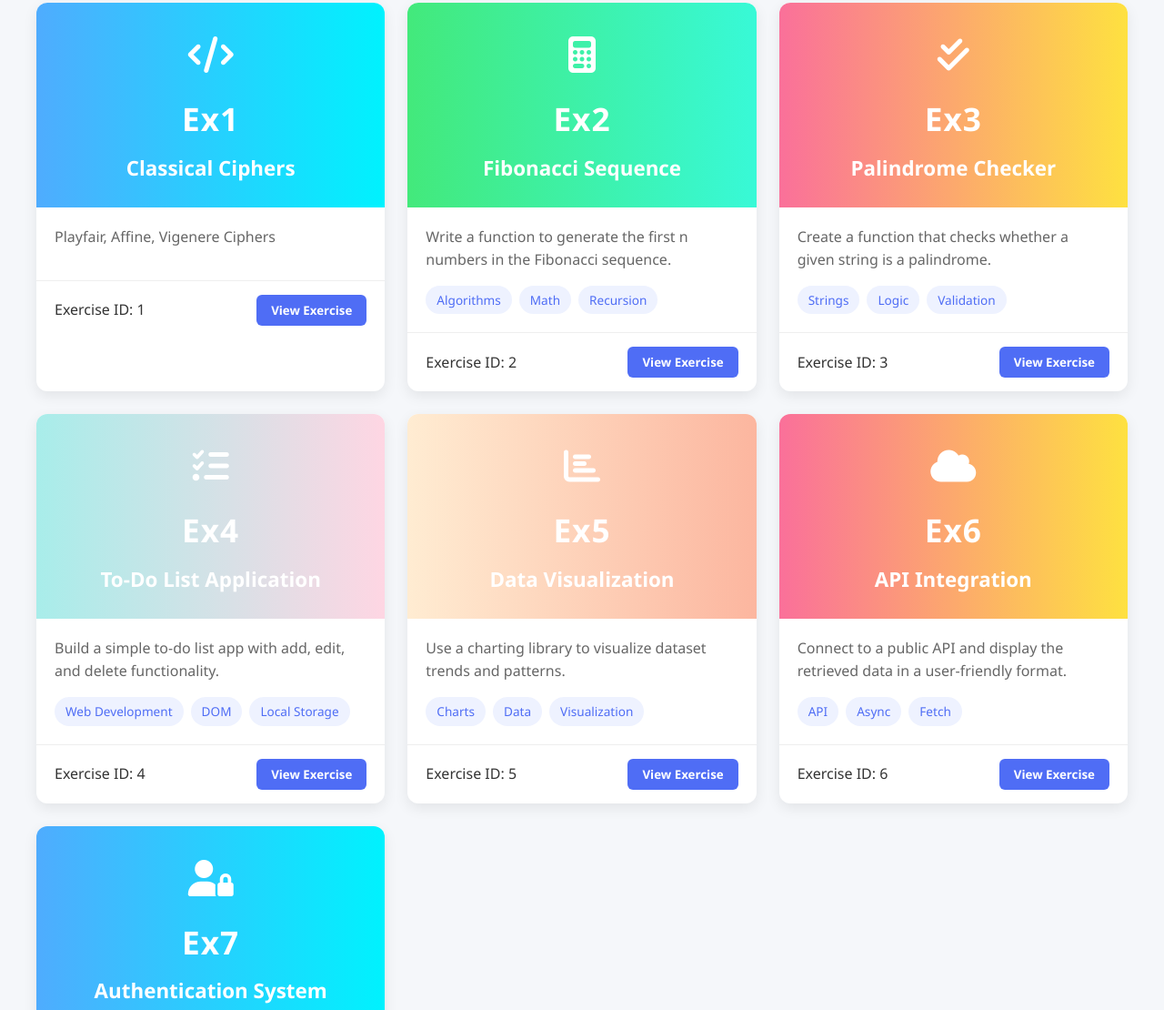
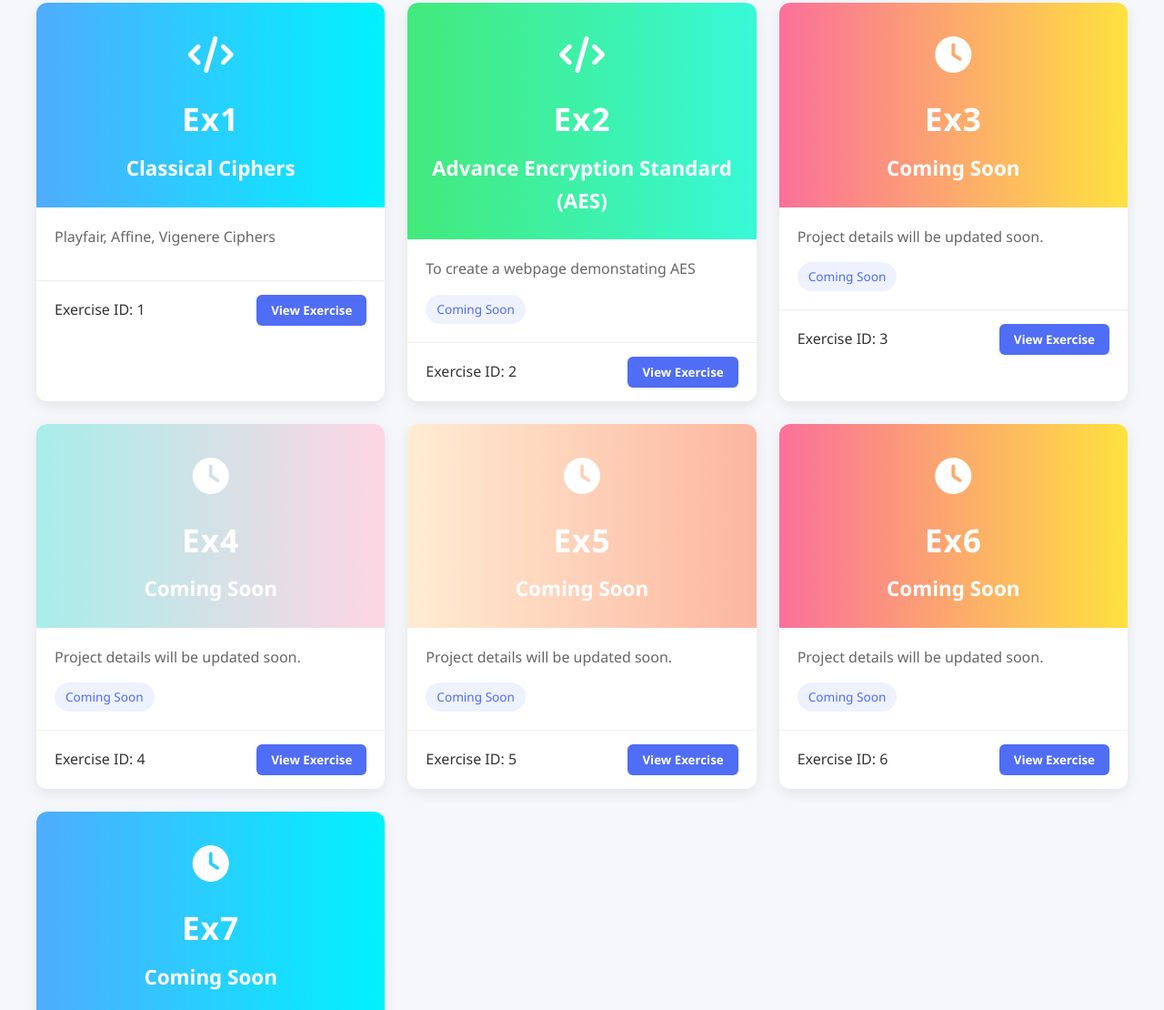
Before and after one commit to pskiskpskisk/cryptolab.io, a plain HTML site: page index.html in a window 1280 px wide. Shown: the part 250-1360 px from the top of the page at 91% size. Drawn offline with Linux system fonts and the light colour scheme.

Commit message:
Revise project entries and add 'Coming Soon' placeholders
Updated project entries to reflect new tasks and removed old ones.

```diff
--- a/index.html
+++ b/index.html
@@ -240,51 +240,52 @@
             {
                 id: 2,
                 number: "Ex2",
-                name: "Fibonacci Sequence",
-                description: "Write a function to generate the first n numbers in the Fibonacci sequence.",
-                tags: ["Algorithms", "Math", "Recursion"],
-                icon: "fa-calculator"
+                name: "Advance Encryption Standard (AES)",
+                description: "To create a webpage demonstating AES",
+                tags: ["Coming Soon"],
+                icon: "fa-code"
             },
             {
                 id: 3,
 				number: "Ex3",
-                name: "Palindrome Checker",
-                description: "Create a function that checks whether a given string is a palindrome.",
-                tags: ["Strings", "Logic", "Validation"],
-                icon: "fa-check-double"
+				name: "Coming Soon",
+				description: "Project details will be updated soon.",
+				tags: ["Coming Soon"],
+				icon: "fa-clock"
 			},
 			{
 				id: 4,
 				number: "Ex4",
-                name: "To-Do List Application",
-                description: "Build a simple to-do list app with add, edit, and delete functionality.",
-                tags: ["Web Development", "DOM", "Local Storage"],
-                icon: "fa-tasks"
+				name: "Coming Soon",
+				description: "Project details will be updated soon.",
+				tags: ["Coming Soon"],
+				icon: "fa-clock"
 			},
 			{
 				id: 5,
 				number: "Ex5",
-                name: "Data Visualization",
-                description: "Use a charting library to visualize dataset trends and patterns.",
-                tags: ["Charts", "Data", "Visualization"],
-                icon: "fa-chart-bar"
+				name: "Coming Soon",
+				description: "Project details will be updated soon.",
+				tags: ["Coming Soon"],
+				icon: "fa-clock"
 			},
 			{
 				id: 6,
 				number: "Ex6",
-                name: "API Integration",
-                description: "Connect to a public API and display the retrieved data in a user-friendly format.",
-                tags: ["API", "Async", "Fetch"],
-                icon: "fa-cloud"
+				name: "Coming Soon",
+				description: "Project details will be updated soon.",
+				tags: ["Coming Soon"],
+				icon: "fa-clock"
 			},
 			{
 				id: 7,
 				number: "Ex7",
-                name: "Authentication System",
-                description: "Implement a secure login and registration system with password encryption.",
-                tags: ["Security", "Authentication", "Backend"],
-                icon: "fa-user-lock"
+				name: "Coming Soon",
+				description: "Project details will be updated soon.",
+				tags: ["Coming Soon"],
+				icon: "fa-clock"
 			}
+
         ];
 
         // Generate cards dynamically
```
Lines whose indentation alone changed are shown as unchanged.
